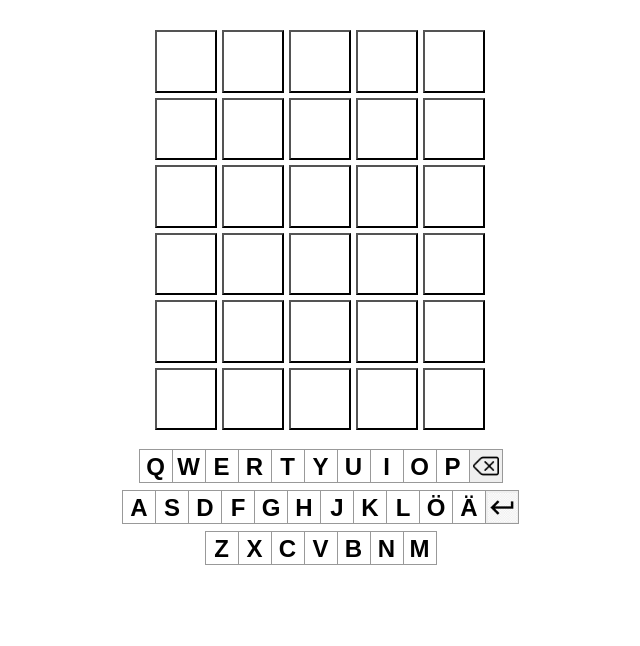
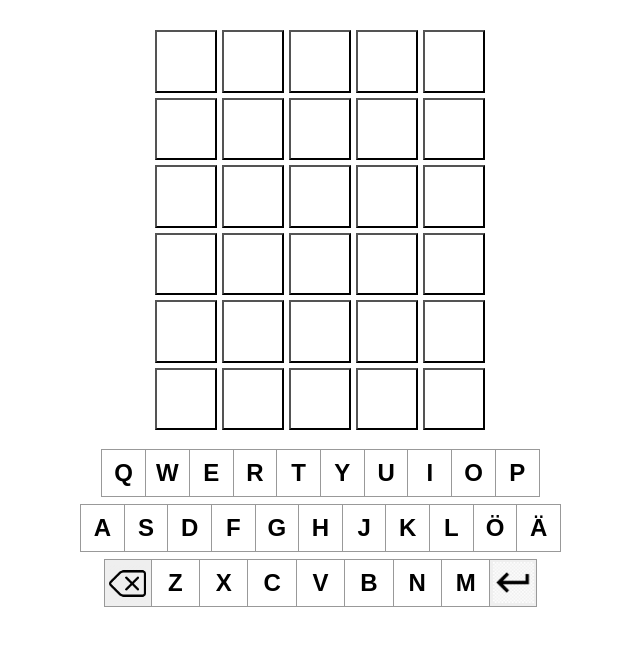
Before and after one commit to tormasa/sanailu, a React (Create React App) app: page / in a window 1280 px wide. Shown: the top 646 px of the page, without its empty margins (320-960 px from the left). Built offline with nearby package versions, Linux system fonts and the light colour scheme.

Commit message:
fix keyboard layout

```diff
--- a/src/index.css
+++ b/src/index.css
@@ -1,6 +1,7 @@
 :root {
 	--includes-color: rgb(186, 196, 55);
 	--right-color: rgb(45, 170, 45);
+	--keyboard-button-height: 48px;
 }
 
 body {
@@ -111,8 +112,8 @@ ol, ul {
 .keyboard-container {
 	display: flex;
     justify-content: center;
-    align-items: center;
 	margin: 10px;
+	flex-direction: column;
 }
 
 .keyboard {
@@ -127,12 +128,16 @@ ol, ul {
 	font-size: 24px;
 	font-weight: bold;
 	line-height: 34px;
-	height: 34px;
+	height: var(--keyboard-button-height);
 	margin-right: -1px;
 	margin-top: -1px;
 	padding: 0;
 	text-align: center;
-	width: 34px;
+	flex: 1;
+	display: flex;
+	text-transform: uppercase;
+	justify-content: center;
+	align-items: center;
 }
 
 .keyboard-button-backspace {
@@ -140,8 +145,8 @@ ol, ul {
 	background-size: 80%;
 	background-repeat: no-repeat;
 	background-position: center;
-	height: 34px;
-	width: 34px;
+	height: var(--keyboard-button-height);
+	width: var(--keyboard-button-height);
 	border: 1px solid #999;
 	margin-right: -1px;
 	margin-top: -1px;
@@ -152,8 +157,8 @@ ol, ul {
 	background-size: 90%;
 	background-repeat: no-repeat;
 	background-position: center;
-	height: 34px;
-	width: 34px;
+	height: var(--keyboard-button-height);
+	width: var(--keyboard-button-height);
 	border: 1px solid #999;
 	margin-right: -1px;
 	margin-top: -1px;
@@ -166,3 +171,8 @@ ol, ul {
     touch-action: manipulation;
 	justify-content: center;
 }
+
+.spacer {
+	display: block;
+	flex: 0.5;
+}
--- a/src/index.js
+++ b/src/index.js
@@ -82,7 +82,7 @@ class Game extends React.Component {
 
 	checkWord(word) {
 		for (let index = 0; index < words.length; index++) {
-			if (word.toLowerCase() === words[index]) {
+			if (word === words[index]) {
 				return true;
 			}
 		}
@@ -98,7 +98,7 @@ class Game extends React.Component {
 
 		// Ensin tarkistetaan onko kirjaimet oikeilla paikoilla
 		for (let index = 0; index < keywordArr.length; index++) {
-			if (keywordArr[index].match(guess[index].toLowerCase())) {
+			if (keywordArr[index].match(guess[index])) {
 				statusArr[index] = 'right';
 				keywordArr[index] = ' ';
 			}
@@ -108,7 +108,7 @@ class Game extends React.Component {
 		for (let index = 0; index < keywordArr.length; index++) {
 			if (keywordArr[index] !== ' ') {
 				for (let j = 0; j < guess.length; j++) {
-					if (keywordArr[index].match(guess[j].toLowerCase())) {
+					if (keywordArr[index].match(guess[j])) {
 						statusArr[j] = 'includes';
 						break;
 					}
@@ -217,9 +217,9 @@ class Keyboard extends React.Component {
 	constructor(props) {
 		super(props);
 		this.state = {
-			keysTop: ['Q', 'W', 'E', 'R', 'T', 'Y', 'U', 'I', 'O', 'P'],
-			keysMid: ['A', 'S', 'D', 'F', 'G', 'H', 'J', 'K', 'L', 'Ö', 'Ä'],
-			keysBot: ['Z', 'X', 'C', 'V', 'B', 'N', 'M']
+			keysTop: ['q', 'w', 'e', 'r', 't', 'y', 'u', 'i', 'o', 'p'],
+			keysMid: ['a', 's', 'd', 'f', 'g', 'h', 'j', 'k', 'l', 'ö', 'ä'],
+			keysBot: ['z', 'x', 'c', 'v', 'b', 'n', 'm']
 		}
 	}
 
@@ -227,15 +227,19 @@ class Keyboard extends React.Component {
 		return(
 			<div className='keyboard'>
 				<div className='keyboard-row'>
+					<div className='spacer'></div>
 					{this.state.keysTop.map(key => <KeyboardButton key={key} letter={key} onClick={i => this.props.onClick(key)}></KeyboardButton>)}
-					<KeyboardButton key='backspace' letter='backspace' onClick={i => this.props.onClick('backspace')}></KeyboardButton>
+					<div className='spacer'></div>
 				</div>
 				<div className='keyboard-row'>
 					{this.state.keysMid.map(key => <KeyboardButton key={key} letter={key} onClick={i => this.props.onClick(key)}></KeyboardButton>)}
-					<KeyboardButton key='enter' letter='enter' onClick={i => this.props.onClick('enter')}></KeyboardButton>
 				</div>
 				<div className='keyboard-row'>
+					<div className='spacer'></div>
+					<KeyboardButton key='backspace' letter='backspace' onClick={i => this.props.onClick('backspace')}></KeyboardButton>
 					{this.state.keysBot.map(key => <KeyboardButton key={key} letter={key} onClick={i => this.props.onClick(key)}></KeyboardButton>)}
+					<KeyboardButton key='enter' letter='enter' onClick={i => this.props.onClick('enter')}></KeyboardButton>
+					<div className='spacer'></div>
 				</div>
 			</div>
 		);
```
